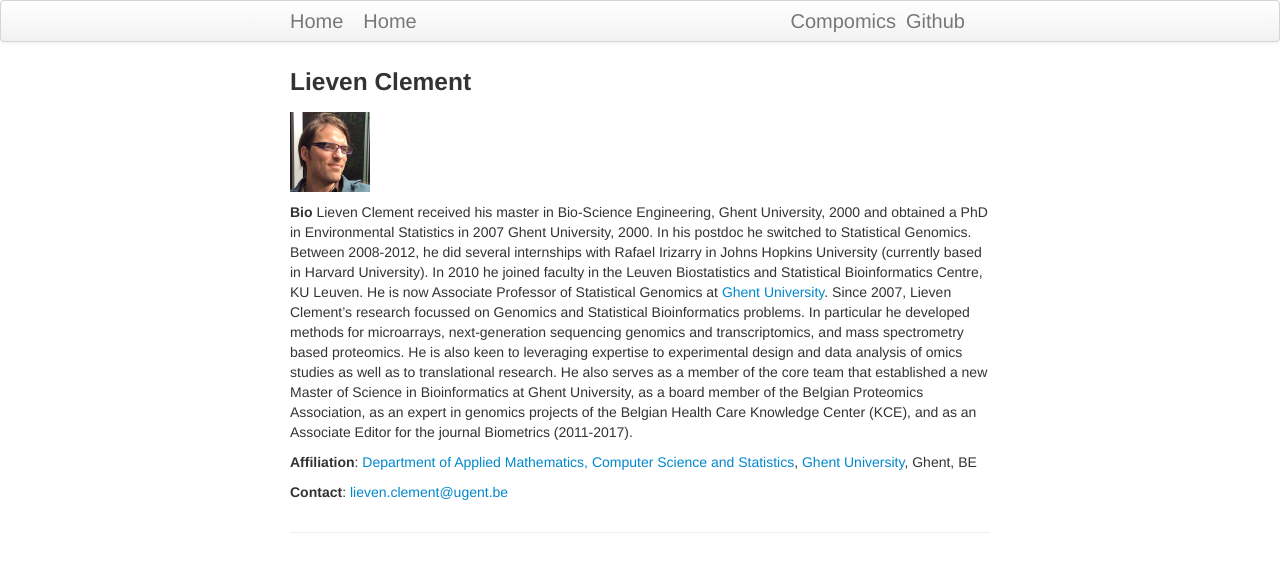
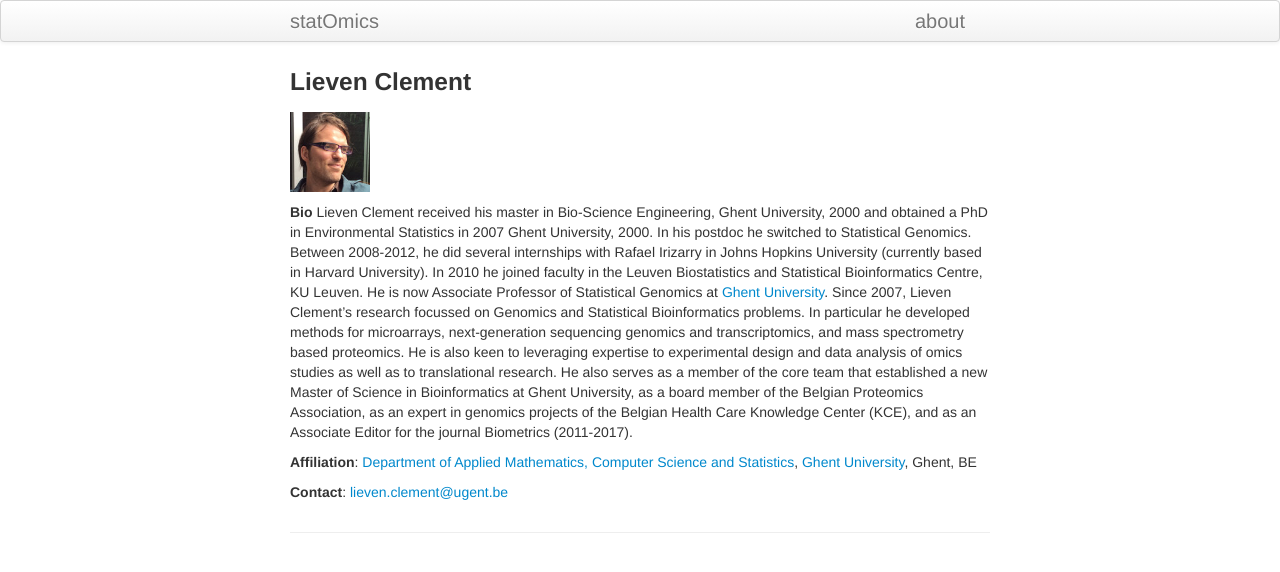
Before and after one commit to statOmics/statOmics.github.io, a Jekyll site: the page built from pages/about.md, in a window 1280 px wide. Shown: the top 572 px of the page. Built offline with Jekyll 4.4.1, drawn with Linux system fonts in a browser that asks for light colours.

Commit message:
nav bar Demet

```diff
--- a/_includes/themes/twitter/default.html
+++ b/_includes/themes/twitter/default.html
@@ -33,14 +33,10 @@
     <div class="navbar-inner">
     <div class="container-narrow">
     <div class="navbar-header">
-    <a class="brand" href="/">Home</a>
-    </div>
-    <div class="navbar-header">
-    <a class="brand" href="/">Home</a>
+    <a class="brand" href="/">statOmics</a>
     </div>
     <ul class="nav">
-    <li><a class="brand" href="http://compomics.com">Compomics</a></li>
-    <li><a class="brand" href="https://github.com/compomics">Github</a></li>
+    <li><a class="brand" href="pages/about.html">about</a></li>
     </ul>
     </div>
     </div>
```
